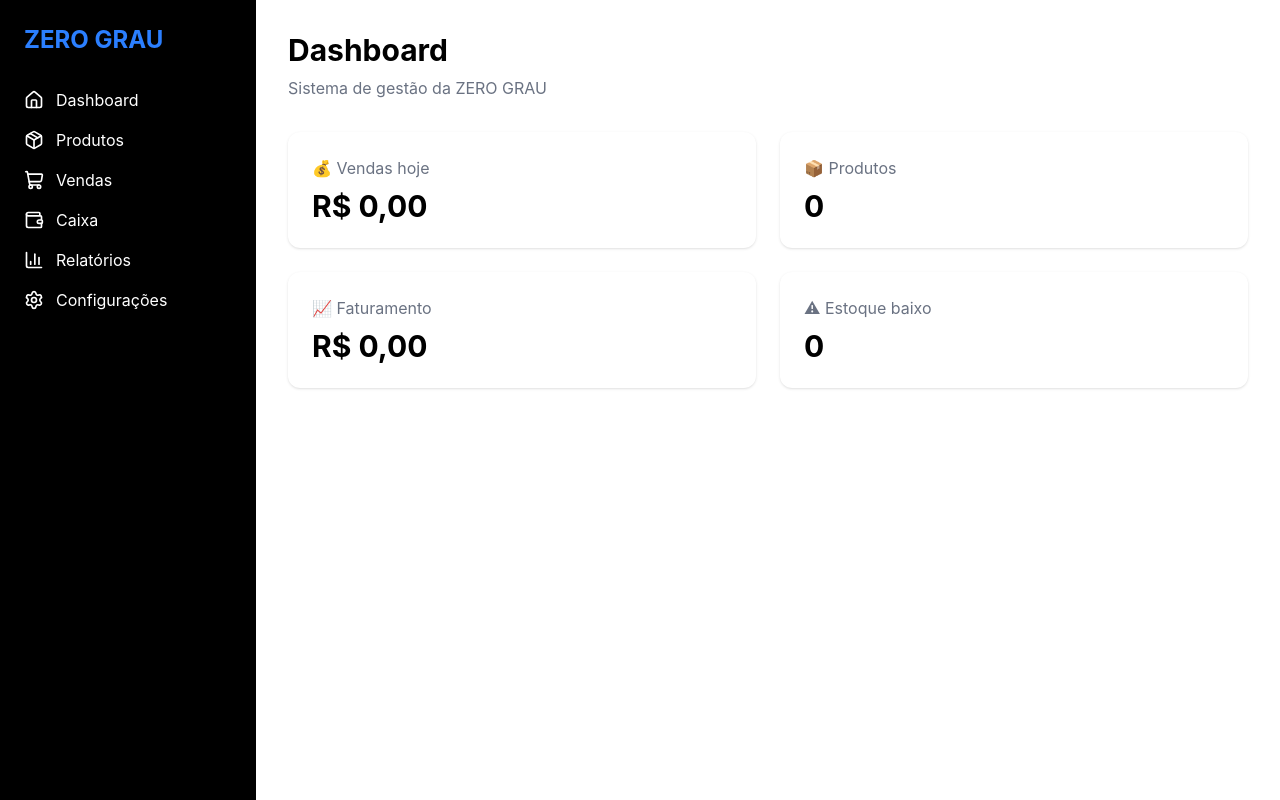
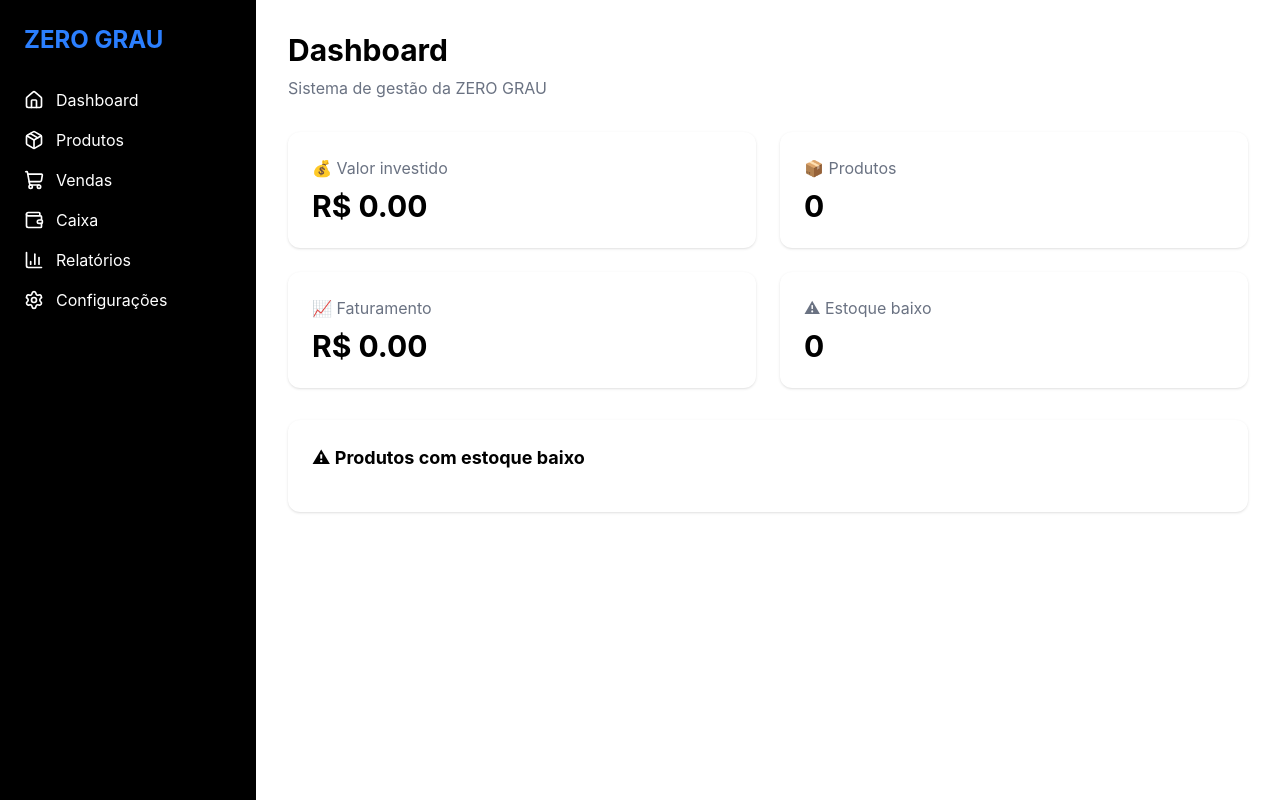
Before and after one commit to MyrellaS2/zero-grau-erp, a React (Vite) app: page / in a window 1280 px wide. Built offline with nearby package versions, Linux system fonts and the light colour scheme.

Commit message:
Dashboard com indicadores de estoque

```diff
--- a/src/pages/Dashboard.tsx
+++ b/src/pages/Dashboard.tsx
@@ -1,4 +1,35 @@
+import { useEffect, useState } from "react"
 function Dashboard() {
+
+  const [products, setProducts] = useState<any[]>([])
+
+  useEffect(() => {
+    const saved = localStorage.getItem("products")
+
+    if (saved) {
+      setProducts(JSON.parse(saved))
+    }
+  }, [])
+
+
+  const totalProducts = products.length
+
+  const lowStock = products.filter(
+    (product) => product.stock <= 5
+  ).length
+  const stockPurchaseValue = products.reduce(
+  (total, product) =>
+    total + product.stock * product.purchasePrice,
+  0
+)
+
+const stockSaleValue = products.reduce(
+  (total, product) =>
+    total + product.stock * product.salePrice,
+  0
+)
+
+
   return (
     <div>
 
@@ -15,10 +46,10 @@ function Dashboard() {
 
         <div className="bg-white p-6 rounded-xl shadow">
           <h2 className="text-gray-500">
-            💰 Vendas hoje
+            💰 Valor investido
           </h2>
           <p className="text-3xl font-bold mt-2">
-            R$ 0,00
+            R$ {stockPurchaseValue.toFixed(2)}
           </p>
         </div>
 
@@ -28,7 +59,7 @@ function Dashboard() {
             📦 Produtos
           </h2>
           <p className="text-3xl font-bold mt-2">
-            0
+            {totalProducts}
           </p>
         </div>
 
@@ -38,8 +69,8 @@ function Dashboard() {
             📈 Faturamento
           </h2>
           <p className="text-3xl font-bold mt-2">
-            R$ 0,00
-          </p>
+  R$ {stockSaleValue.toFixed(2)}
+</p>
         </div>
 
 
@@ -48,11 +79,41 @@ function Dashboard() {
             ⚠ Estoque baixo
           </h2>
           <p className="text-3xl font-bold mt-2">
-            0
+            {lowStock}
           </p>
         </div>
 
       </div>
+      <div className="mt-8 bg-white p-6 rounded-xl shadow">
+
+  <h2 className="font-bold text-lg">
+    ⚠ Produtos com estoque baixo
+  </h2>
+
+  <div className="mt-4 space-y-2">
+
+    {products
+      .filter((product) => product.stock <= 5)
+      .map((product) => (
+        <div
+          key={product.id}
+          className="flex justify-between border-b pb-2"
+        >
+          <span>
+            {product.name}
+          </span>
+
+          <span className="font-bold text-red-600">
+            {product.stock} un
+          </span>
+
+        </div>
+      ))
+    }
+
+  </div>
+
+</div>
 
     </div>
   )
```
